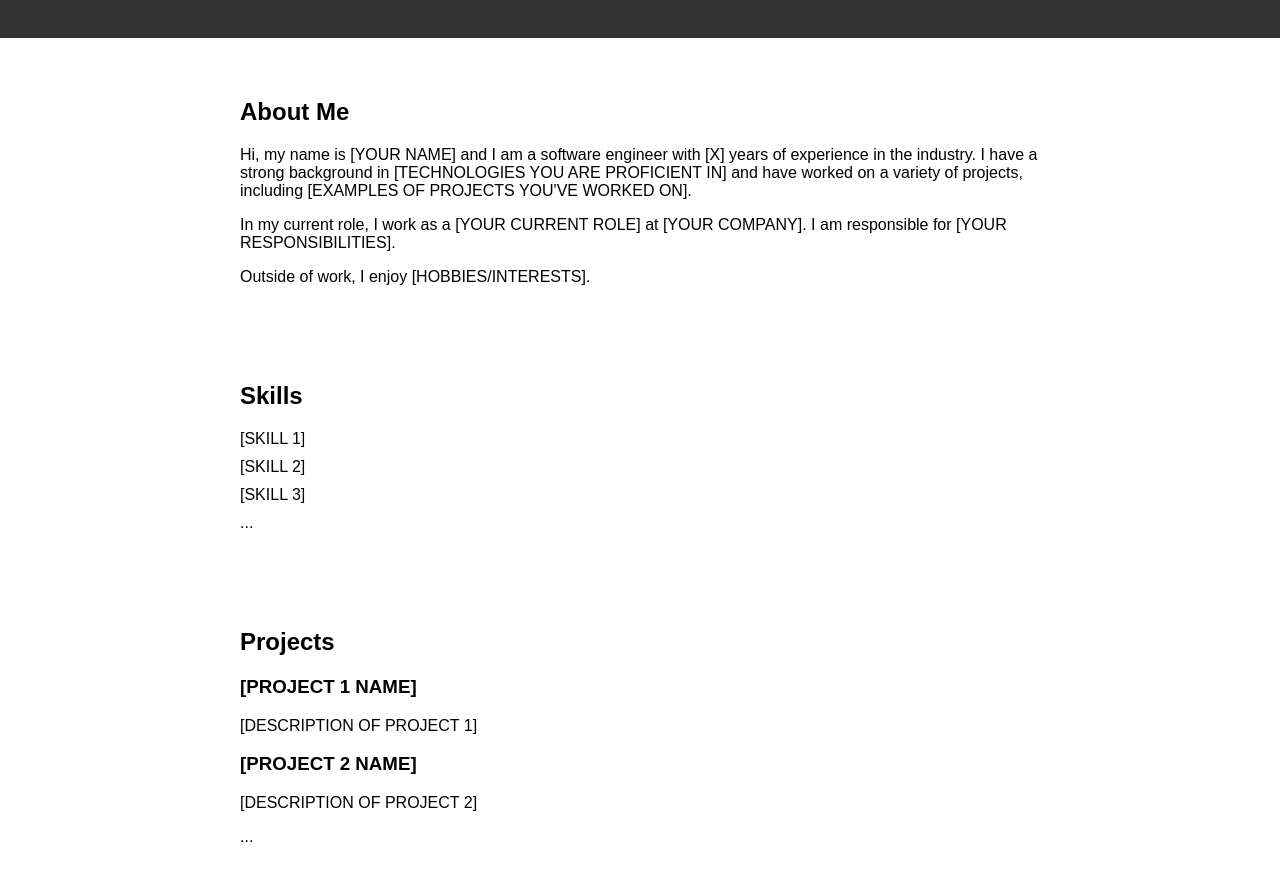
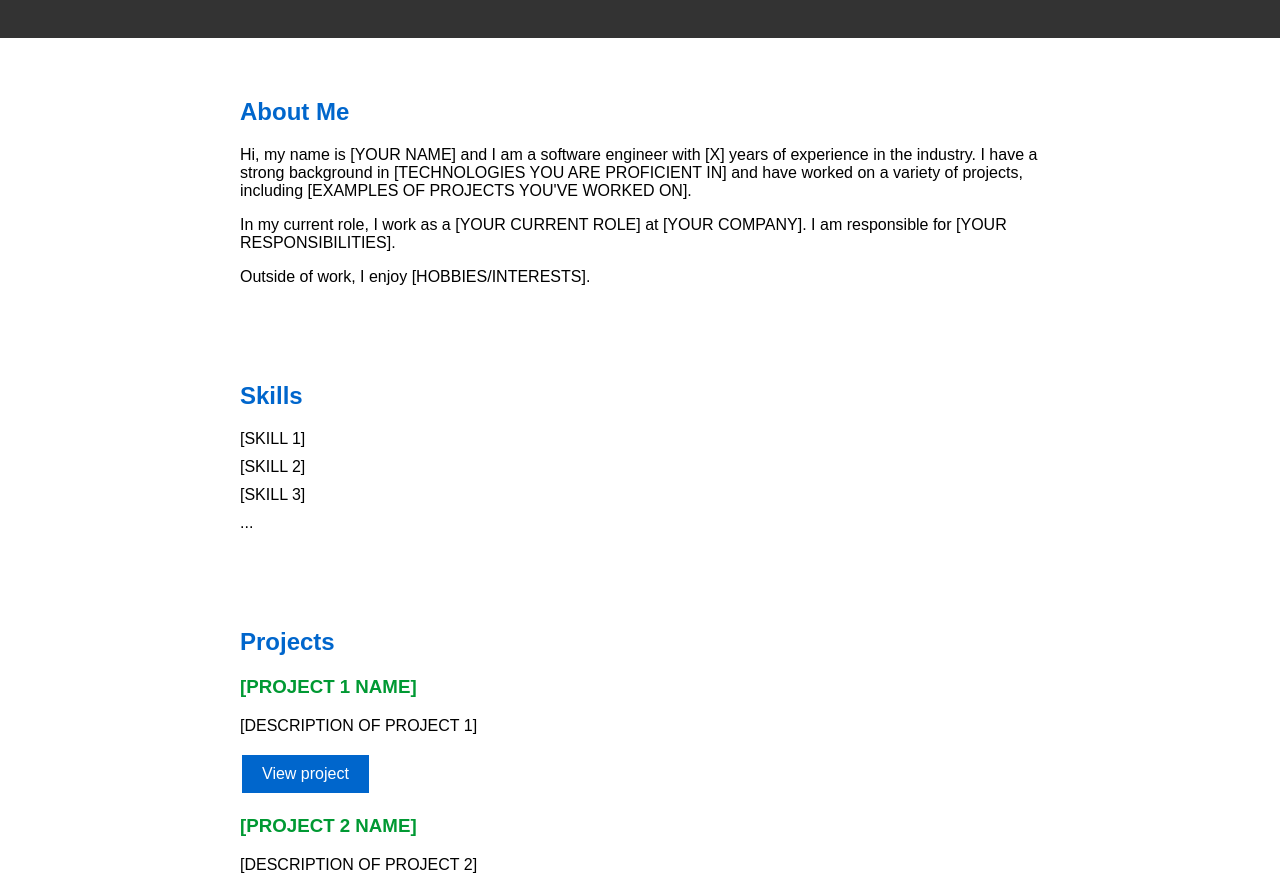
Before and after one commit to harrisonp18/harrisonp18.github.io, a plain HTML site: page index.html in a window 1280 px wide. Shown: the part 60-943 px from the top of the page. Drawn offline with Linux system fonts and the light colour scheme.

Commit message:
Update index.html

```diff
--- a/index.html
+++ b/index.html
@@ -30,6 +30,31 @@
       li {
         margin-bottom: 10px;
       }
+
+      /* Dynamic colors */
+      h2 {
+        color: #0066cc;
+      }
+      h3 {
+        color: #009933;
+      }
+      a {
+        color: #cc0000;
+      }
+
+      /* Buttons */
+      .button {
+        background-color: #0066cc;
+        border: none;
+        color: white;
+        padding: 10px 20px;
+        text-align: center;
+        text-decoration: none;
+        display: inline-block;
+        font-size: 16px;
+        margin: 4px 2px;
+        cursor: pointer;
+      }
     </style>
   </head>
   <body>
@@ -61,8 +86,10 @@
   <h2>Projects</h2>
   <h3>[PROJECT 1 NAME]</h3>
   <p>[DESCRIPTION OF PROJECT 1]</p>
+  <button class="button">View project</button>
   <h3>[PROJECT 2 NAME]</h3>
   <p>[DESCRIPTION OF PROJECT 2]</p>
+  <button class="button">View project</button>
   ...
 </section>
 <section>
@@ -85,7 +112,6 @@
     [PAST COMPANY 2]
     <small>[PAST ROLE 2]</small>
   </h3>
-      <p>
   <p>
     [DESCRIPTION OF PAST ROLE 2]
   </p>
@@ -115,5 +141,3 @@
     [DESCRIPTION OF DEGREE/CERTIFICATION 2]
   </p>
 </section>
-  </body>
-</html>
```
Lines whose indentation alone changed are shown as unchanged.
